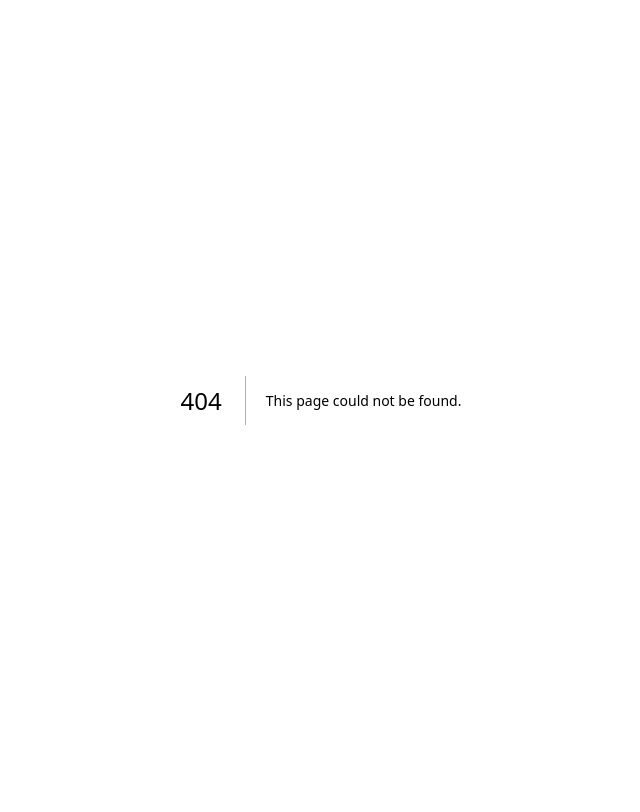
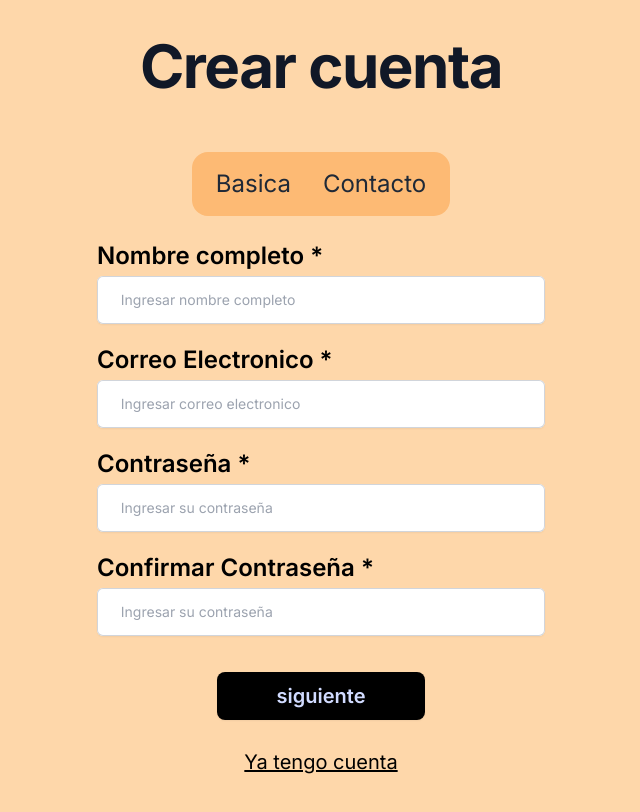
Before and after one commit to No-Country-simulation/c19-45-n-java-react, a Next.js app in the folder frontend/: page /register in a window 1280 px wide. Before the commit this address had no page. Shown: the top 812 px of the page, without its empty margins (319-959 px from the left). Built offline with nearby package versions, Linux system fonts and the light colour scheme.

Commit message:
cambios realizado

```diff
--- /dev/null
+++ b/frontend/src/app/login/page.tsx
@@ -0,0 +1,66 @@
+"use client"
+import { Button } from "../../modules/pets/components/ui/auth/Button"
+import { Input  } from "../../modules/pets/components/ui/auth/Input";
+import { Label  } from "../../modules/pets/components/ui/auth/Label";
+import { useForm } from "react-hook-form";
+
+
+export default function ViewPetsLogin() {
+
+
+  const { register, handleSubmit } = useForm();
+
+  const onSubmit = handleSubmit ((data) => {
+    console.log(data); //en data tiene todos los datos del formulario
+  });
+
+    return (
+      <div className="bg-orange-200 flex min-h-screen items-center justify-center px-6 py-12 lg:px-8">
+        <div className="sm:mx-auto sm:w-full sm:max-w-md text-center">
+          <h2 className="text-6xl font-bold leading-9 tracking-tight text-gray-900 mb-10">
+            Inicio de Sesión
+          </h2>
+          <a href="#" className="block w-full underline text-xl text-black mb-4">Olvide mi contraseña</a>
+
+          <form onSubmit={onSubmit} action="#" method="POST" className="space-y-6">
+            <div>
+              <div className="flex items-center justify-between">
+                <Label htmlFor="email">Correo Electronico :</Label>
+              </div>
+              <div className="mt-2">
+                <Input
+                id="email"
+                type="email"
+                required
+                autoComplete="email"
+                placeholder="   Ingresar correo"
+                {...register("email")}
+                />
+              </div>
+            </div>
+
+            <div>
+              <div className="flex items-center justify-between">
+               <Label htmlFor="password">Contraseña :</Label>
+              </div>
+              <div className="mt-2">
+                <Input
+                id="password"
+                type="password"
+                required
+                autoComplete="current-password"
+                placeholder="   Ingresar su contraseña"
+                {...register("password")}
+                />
+              </div>
+            </div>
+
+            <div>
+            <Button type="submit">Ingresar</Button>
+            </div>
+          </form>
+          <a href="/register" className="block w-full underline text-xl text-black mt-4">Registrarme</a>
+        </div>
+      </div>
+    );
+  }
--- /dev/null
+++ b/frontend/src/app/register/page.tsx
@@ -0,0 +1,107 @@
+"use client";
+import Button from "@/modules/pets/components/ui/auth/Button";
+import { Input } from "../../modules/pets/components/ui/auth/Input";
+import { Label } from "../../modules/pets/components/ui/auth/Label";
+import { useForm } from "react-hook-form";
+
+export default function Register() {
+  const { register, handleSubmit } = useForm();
+
+  const onSubmit = handleSubmit((data) => {
+    console.log(data); //en data tiene todos los datos del formulario
+  });
+
+  return (
+    <div className="bg-orange-200 flex min-h-screen items-center justify-center px-6 py-12 lg:px-8">
+      <div className="sm:mx-auto sm:w-full sm:max-w-md text-center">
+        <h2 className="text-6xl font-bold leading-9 tracking-tight text-gray-900 mb-10">
+          Crear cuenta
+        </h2>
+        <ul className="menu menu-vertical m-7 text-2xl text-bold lg:menu-horizontal bg-orange-300 rounded-box ">
+          <li>
+            <a>Basica</a>
+          </li>
+          <li>
+            <a>Contacto</a>
+          </li>
+        </ul>
+        <form
+          onSubmit={onSubmit}
+          action="#"
+          method="POST"
+          className="space-y-6"
+        >
+          <div>
+            <div className="flex items-center justify-between">
+              <Label htmlFor="name">Nombre completo *</Label>
+            </div>
+            <div className="mt-2">
+              <Input
+                id="name"
+                type="text"
+                required
+                autoComplete="name"
+                placeholder="   Ingresar nombre completo"
+                {...register("name")}
+              />
+            </div>
+          </div>
+          <div>
+            <div className="flex items-center justify-between">
+              <Label htmlFor="email">Correo Electronico *</Label>
+            </div>
+            <div className="mt-2">
+              <Input
+                id="email"
+                type="email"
+                required
+                autoComplete="email"
+                placeholder="   Ingresar correo electronico"
+                {...register("email")}
+              />
+            </div>
+          </div>
+          <div>
+            <div className="flex items-center justify-between">
+              <Label htmlFor="password">Contraseña *</Label>
+            </div>
+            <div className="mt-2">
+              <Input
+                id="password"
+                type="password"
+                required
+                autoComplete="current-password"
+                placeholder="   Ingresar su contraseña"
+                {...register("password")}
+              />
+            </div>
+          </div>
+          <div>
+            <div className="flex items-center justify-between">
+              <Label htmlFor="password">Confirmar Contraseña *</Label>
+            </div>
+            <div className="mt-2">
+              <Input
+                id="password2"
+                type="password2"
+                required
+                autoComplete="current-password"
+                placeholder="   Ingresar su contraseña"
+                {...register("password2")}
+              />
+            </div>
+          </div>
+          <div>
+            <Button type="submit">siguiente</Button>
+          </div>
+        </form>
+        <a
+          href="/login"
+          className="block w-full underline text-xl text-black mt-4"
+        >
+          Ya tengo cuenta
+        </a>
+      </div>
+    </div>
+  );
+}
--- /dev/null
+++ b/frontend/src/modules/pets/components/ui/auth/Button.tsx
@@ -0,0 +1,14 @@
+interface Props extends React.ButtonHTMLAttributes<HTMLButtonElement> {}
+
+export function Button({ children, ...props }: Props) {
+  return (
+    <button
+    className="btn btn-primary bg-black text-xl m-3 hover:bg-gray-600 w-52 border-transparent"
+      {...props}
+    >
+      {children}
+    </button>
+  );
+}
+
+export default Button;
--- /dev/null
+++ b/frontend/src/modules/pets/components/ui/auth/Input.tsx
@@ -0,0 +1,15 @@
+interface Props extends React.InputHTMLAttributes<HTMLInputElement> {}
+
+
+export function Input(props: Props) {
+  return (
+    <input
+
+    className="block w-full rounded-md border-0 py-3 text-gray-900 shadow-sm ring-1 ring-inset ring-gray-300
+     placeholder:text-gray-400 focus:ring-2 focus:ring-inset focus:ring-indigo-600 sm:text-sm sm:leading-6 px-3"
+    {...props}
+  />
+  );
+}
+
+export default Input
--- /dev/null
+++ b/frontend/src/modules/pets/components/ui/auth/Label.tsx
@@ -0,0 +1,16 @@
+
+interface Props extends React.LabelHTMLAttributes<HTMLLabelElement> {}
+
+export  function Label({ children, ...props }: Props) {
+  return (
+    <label
+      className="block text-2xl font-semibold leading-6
+       text-black"
+      {...props}
+    >
+      {children}
+    </label>
+  );
+}
+
+export default Label;
--- a/frontend/src/modules/pets/views/PetsLogin.tsx
+++ /dev/null
@@ -1,72 +0,0 @@
-"use client"
-
-import { useForm } from "react-hook-form";
-
-
-export default function ViewpetsLogin() {
-
-
-  const { register, handleSubmit } = useForm();
-
-  const onSubmit = handleSubmit ((data) => {
-    console.log(data); //en data tiene todos los datos del formulario
-  });
-
-    return (
-      <div className="bg-orange-200 flex min-h-screen items-center justify-center px-6 py-12 lg:px-8">
-        <div className="sm:mx-auto sm:w-full sm:max-w-md text-center">
-          <h2 className="text-6xl font-bold leading-9 tracking-tight text-gray-900 mb-10">
-            Inicio de Sesión
-          </h2>
-          <a href="#" className="block w-full underline text-xl text-black mb-4">Olvide mi contraseña</a>
-
-          <form onSubmit={onSubmit} action="#" method="POST" className="space-y-6">
-            <div>
-              <div className="flex items-center justify-between">
-                <label htmlFor="email" className="block text-2xl font-semibold leading-6 text-black">
-                  Correo Electronico:
-                </label>
-              </div>
-              <div className="mt-2">
-                <input
-                  id="email"
-                  type="email"
-                  required
-                  autoComplete="email"
-                  placeholder="   Ingresar correo"
-                  className="block w-full rounded-md border-0 py-3 text-gray-900 shadow-sm ring-1 ring-inset ring-gray-300 placeholder:text-gray-400 focus:ring-2 focus:ring-inset focus:ring-indigo-600 sm:text-sm sm:leading-6"
-                  {...register("email")}
-                />
-              </div>
-            </div>
-
-            <div>
-              <div className="flex items-center justify-between">
-                <label htmlFor="password" className="block text-2xl font-semibold leading-6 text-black">
-                  Contraseña:
-                </label>
-              </div>
-              <div className="mt-2">
-                <input
-                  id="password"
-                  type="password"
-                  required
-                  autoComplete="current-password"
-                  placeholder="   Ingresar su contraseña"
-                  className="block w-full rounded-md border-0 py-3 text-gray-900 shadow-sm ring-1 ring-inset ring-gray-300 placeholder:text-gray-400 focus:ring-2 focus:ring-inset focus:ring-indigo-600 sm:text-sm sm:leading-6"
-                  {...register("password")}
-                />
-              </div>
-            </div>
-
-            <div>
-              <button  type="submit" className="btn btn-primary bg-black text-xl m-3 hover:bg-gray-600 w-52">
-                Ingresar
-              </button>
-            </div>
-          </form>
-          <a href="#" className="block w-full underline text-xl text-black mt-4">Registrarme</a>
-        </div>
-      </div>
-    );
-  }
--- a/frontend/src/modules/pets/views/PetsWelcome.tsx
+++ b/frontend/src/modules/pets/views/PetsWelcome.tsx
@@ -1,4 +1,5 @@
 import Image from "next/image";
+
 
 export const ViewPetsWelcome = () => {
   return (
@@ -12,15 +13,17 @@ export const ViewPetsWelcome = () => {
             height={400}
             alt="Picture of the author"
           />
-          <h1 className="text-3xl sm:text-4xl font-bold text-black lg:text-6xl    ">
+          <h1 className="text-3xlc sm:text-4xl font-bold text-black lg:text-6xl    ">
             Adopta a tu mejor amig@
           </h1>
           <p className="sm:text-xl py-4 text-black lg:text-3xl">
             Bienvenidos a nuestra <span className="underline font-bold">comunidad</span> de amantes de los
             animales.Aquí, encontraras adorables mascotas que buscan un hogar lleno de amor.
           </p>
+        {/* <Link className="btn m-2 font-bold font-worksans bg-secondary" to="/dashboard">Crear cuenta </Link> */}
+
           <button className="btn btn-primary  bg-black text-2xl m-3 hover:bg-gray-600 border-transparent">Crear cuenta</button>
-          <a href="#" className="sm:text block w-full  text-black  underline lg:text-3xl">ya tengo una cuenta</a>
+          <a href="/login" className="sm:text block w-full  text-black  underline lg:text-3xl">ya tengo una cuenta</a>
 
         </div>
       </div>
--- a/frontend/src/modules/pets/views/index.ts
+++ b/frontend/src/modules/pets/views/index.ts
@@ -1,4 +1,3 @@
 export * from "./PetDetail";
 export * from "./PetsHome";
 export * from "./PetsWelcome";
-export * from "./PetsLogin";
```
